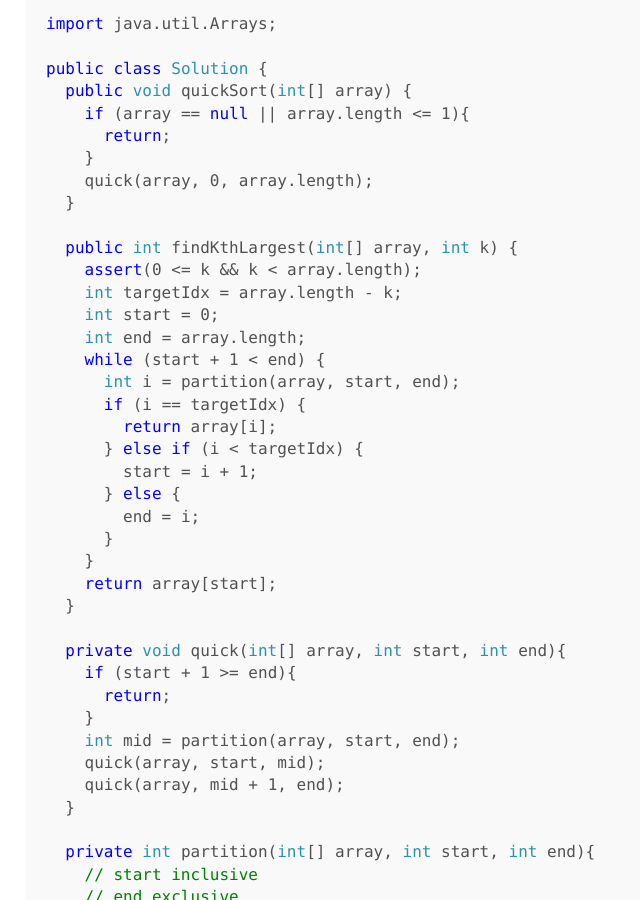
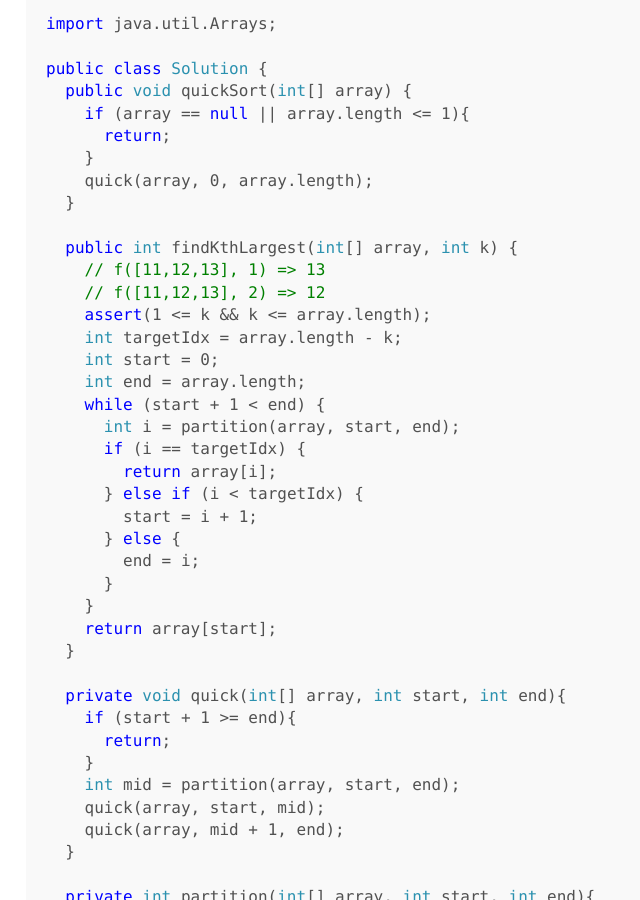
Before and after one commit to fyears/fyears.github.io, a Jekyll site: the page built from _posts/2016-05-25-quicksort-in-array-and-linked-list.md, in a window 1280 px wide and 900 px high, scrolled down 604 px. Shown: the whole window, without its empty margins (254-894 px from the left). Built offline with Jekyll 4.4.1, drawn with Linux system fonts in a browser that asks for light colours; formulas are drawn with MathJax 3; comment, search, counter and statistics services are not loaded.

Commit message:
fix bug in findkthelement

```diff
--- a/_posts/2016-05-25-quicksort-in-array-and-linked-list.md
+++ b/_posts/2016-05-25-quicksort-in-array-and-linked-list.md
@@ -30,7 +30,9 @@ public class Solution {
   }
 
   public int findKthLargest(int[] array, int k) {
-    assert(0 <= k && k < array.length);
+    // f([11,12,13], 1) => 13
+    // f([11,12,13], 2) => 12
+    assert(1 <= k && k <= array.length);
     int targetIdx = array.length - k;
     int start = 0;
     int end = array.length;
```
